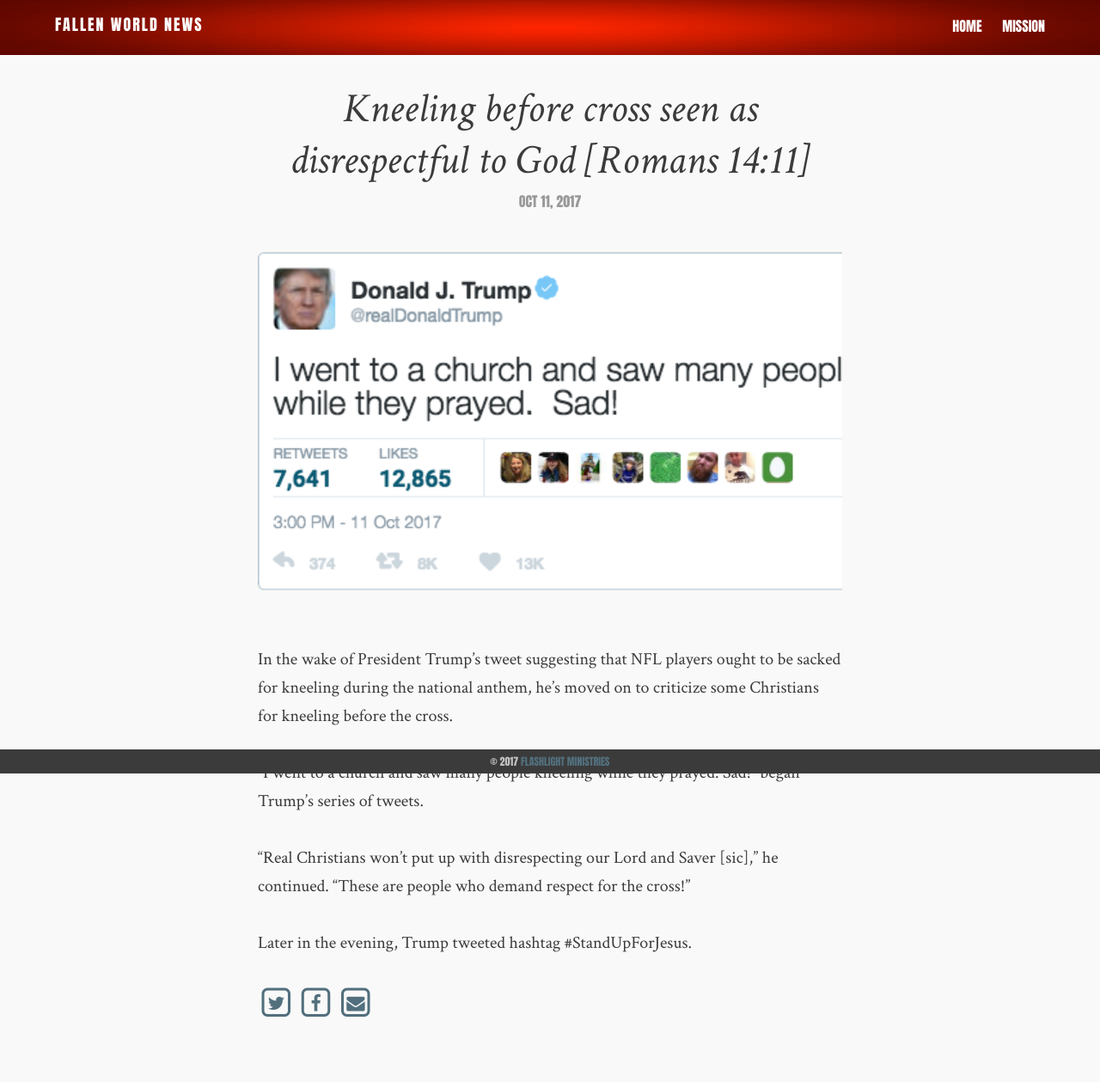
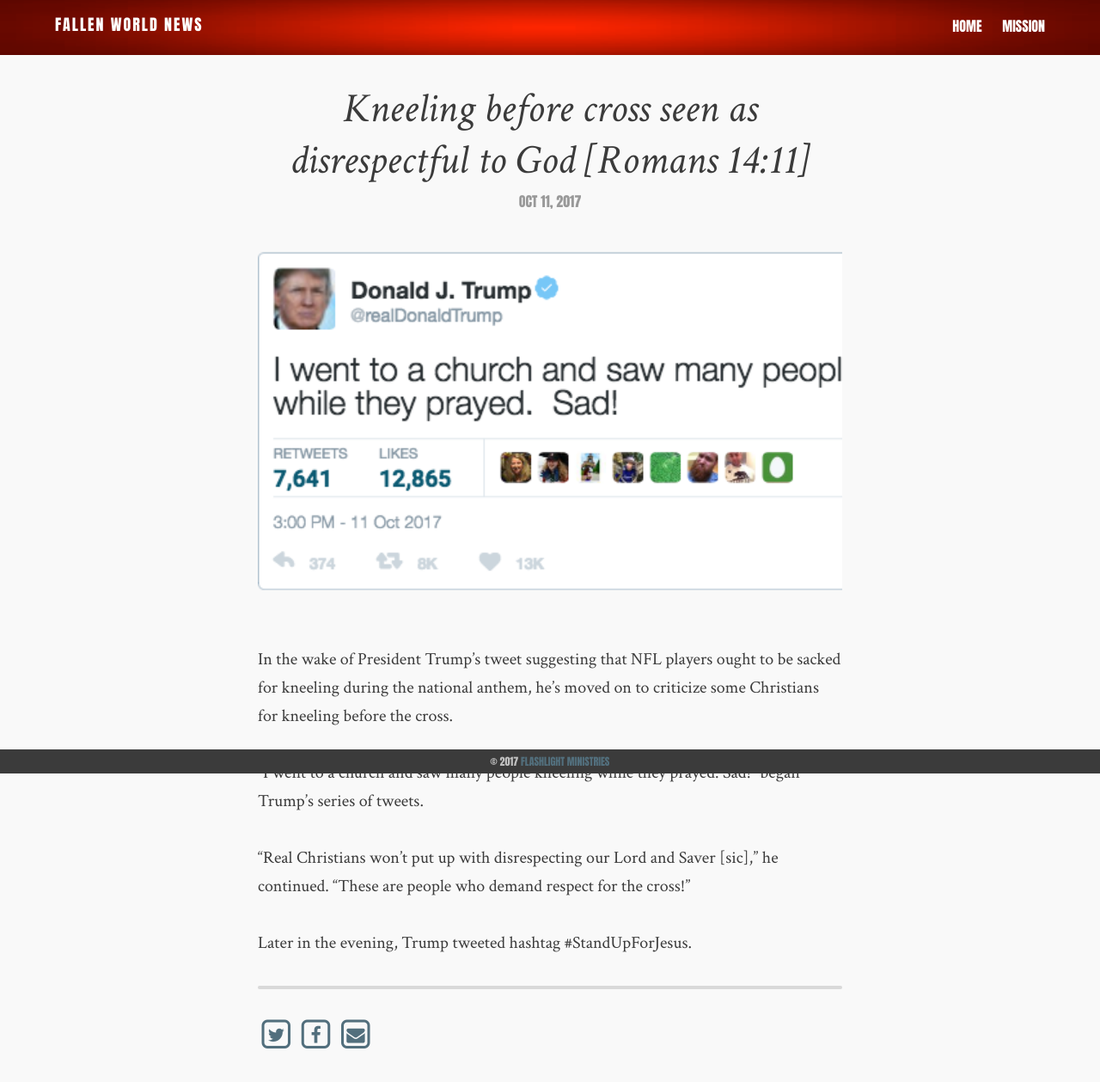
Before and after one commit to flashlightministries/oilforlight, a Jekyll site: the page built from _posts/2017-10-11-trump-tweets-kneeling.md, in a window 1280 px wide. Shown: the whole page at 86% size. Built offline with Jekyll 4.4.1, drawn with Linux system fonts in a browser that asks for light colours; nearby versions of some CDN libraries; before the commit the page ends 1222 px from its top, so only the background shows below that.

Commit message:
Update post.html

```diff
--- a/_layouts/post.html
+++ b/_layouts/post.html
@@ -30,6 +30,8 @@
 
     {{ content }}
 
+  <hr>
+
   <div class="post-sharing">
     <span><a target="_blank" href="http://twitter.com/intent/tweet?status={{ page.title | uri_escape }}+{{ site.url }}{{ page.url }}">
       <span class="fa-stack fa-lg">
@@ -49,8 +51,6 @@
         <i class="fa fa-envelope fa-stack-1x"></i>
       </span>
     </a></span>
-      </span>
-
   </div>
 
   {% include JB/comments %}
```
